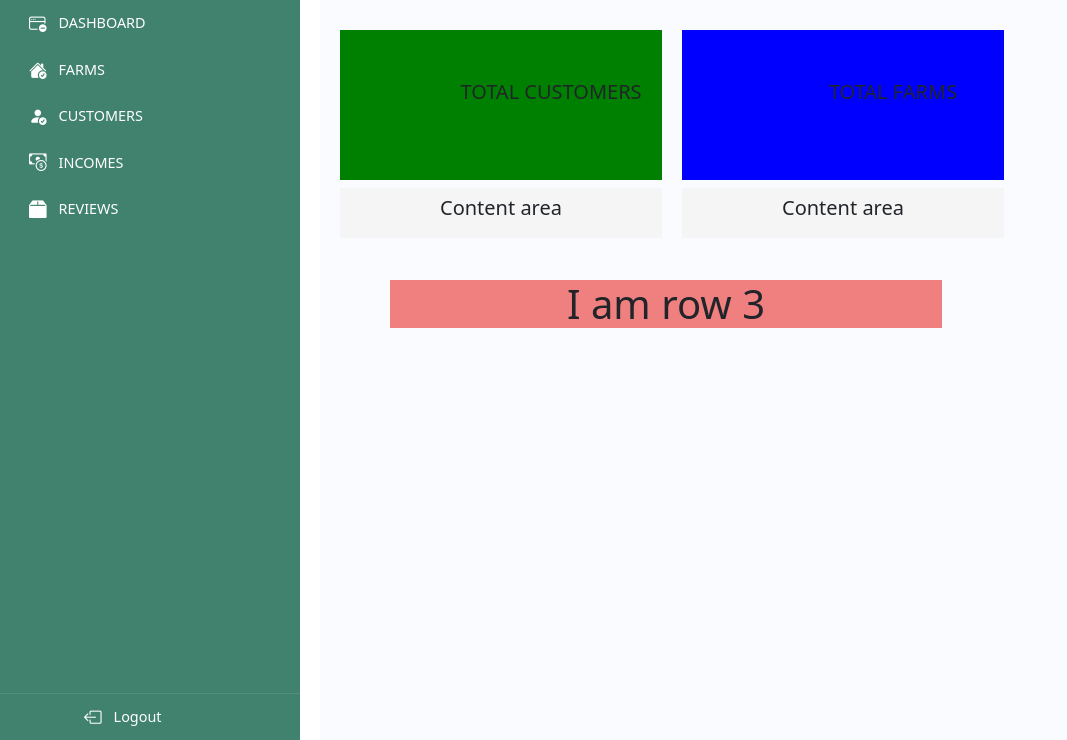
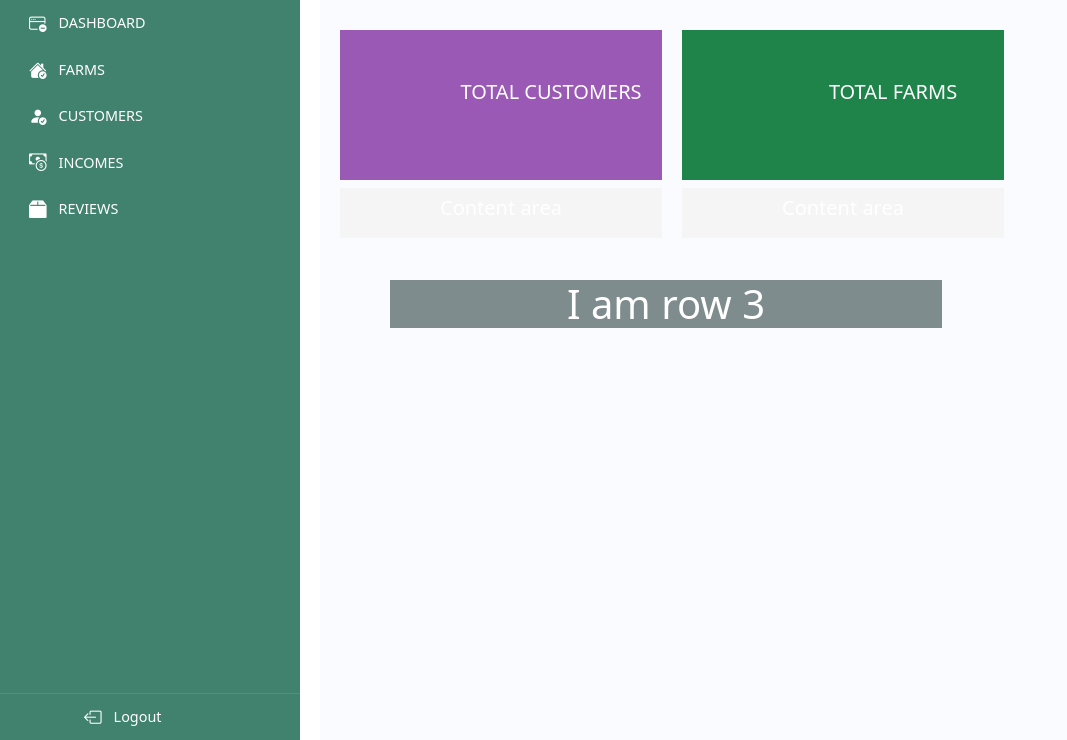
Before and after one commit to haamidh/poultryProSys, a PHP site: page /admin_dashboard.php?user_id=1 in a window 1280 px wide. Shown: the part 60-800 px from the top of the page, without its empty margins (0-1067 px from the left). Run offline with PHP 8.4, Linux system fonts and the light colour scheme; the visitor is signed in with stand-in values (Sample User, id 1); tables that the repository leaves empty or names only in its code hold one stand-in row (values such as "Sample post").

Commit message:
small_change
make small changes but don't need to consider these changes

```diff
--- a/farm_dashboard.php
+++ b/farm_dashboard.php
@@ -30,7 +30,7 @@ $frame->first_part($farm);
             <h5 style="background-color: whitesmoke; height: 50px;padding-top: 8px">Content area</h5>
         </div>
         <div class="col2">
-            <h5 style="height: 150px;padding-left: 100px;padding-top: 50px">TOTAL ORDERS</h5>
+            <h5 style="height: 150px;padding-left: 100px;padding-top: 50px">TOTAL INCOME</h5>
             <h5 style="background-color: whitesmoke; height: 50px;padding-top: 8px">Content area</h5>
         </div>
     </div>
@@ -38,7 +38,7 @@ $frame->first_part($farm);
     <hr class="dropdown-divider" style="color:black">
 
     <div class="row3">
-        <h1>I am row 3</h1>
+        <h1>PRICE LIST</h1>
     </div>
 
 </div>
--- a/frame.php
+++ b/frame.php
@@ -76,7 +76,7 @@ class Frame
                                     </a>
                                 </li>
                                 <li class="nav-item">
-                                    <a href="#" class="nav-link">
+                                    <a href="supplier.php?user_id=<?php echo htmlspecialchars($farm['user_id']); ?>"  class="nav-link">
                                         <i class="bi bi-person-fill-up"></i>
                                         <span>SUPPLIER</span>
                                     </a>
--- a/style.css
+++ b/style.css
@@ -37,13 +37,15 @@
     margin-top: 50px;
     text-align: center;
     width: 60%;
-    background-color: lightcoral;
+    background-color: #7F8C8D;
+    color: white;
     margin-left: 50px;
 }
 
 .col1 {
     width: 35%;
-    background-color: green;
+    background-color: #9B59B6;
+    color: white;
     text-align: center;
     height: 150px;
 }
@@ -51,7 +53,8 @@
 .col2 {
     width: 35%;
     margin-left: 20px;
-    background-color: blue;
+    background-color: #1E8449;
+    color: white;
     text-align: center;
     height: 150px;
 }
@@ -65,10 +68,6 @@
     flex-direction: column;
     height: 100%;
 }
-
-
-
-
 
 
 .navbar-nav {
```
